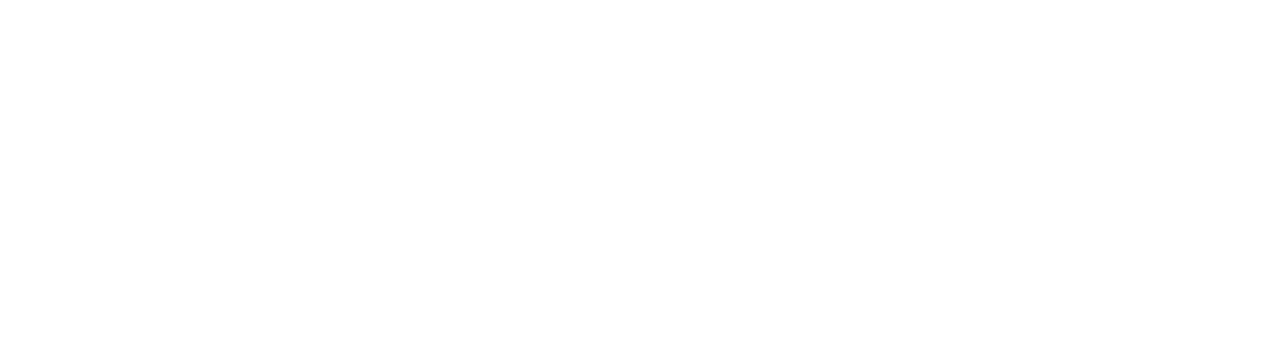
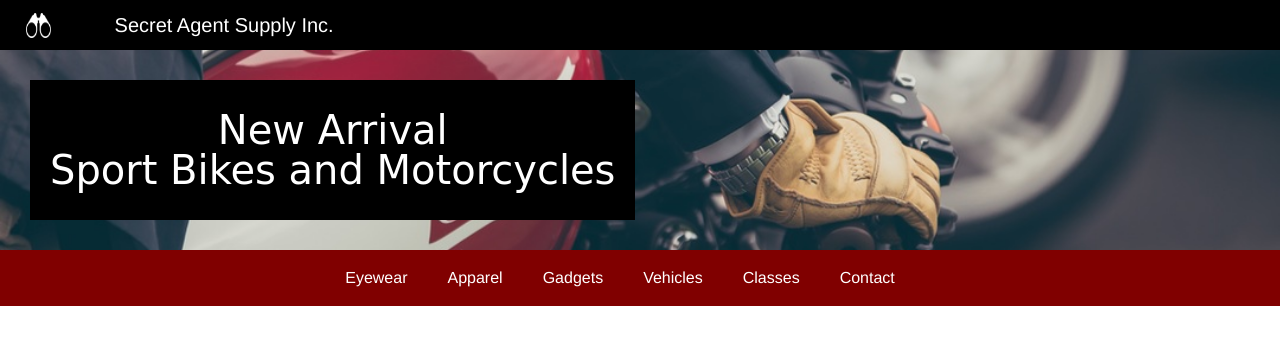
Before and after one commit to jalesco/SecretAgentTool, a plain HTML site: page index.html in a window 1280 px wide. Drawn offline with Linux system fonts and the light colour scheme.

Commit message:
Initial HTML layout

```diff
--- a/index.html
+++ b/index.html
@@ -2,9 +2,41 @@
 <html>
   <head>
     <meta charset="utf-8">
-    <title></title>
+    <link href="resources/css/reset.css" type="text/css" rel="stylesheet">
+    <link href="resources/css/style.css" type="text/css" rel="stylesheet">
+    <title>Secret Agent Supply Inc. </title>
   </head>
+
+
   <body>
+    <header>
+      <div class="logo">
+        <img src="resources/images/logo.png" alt="Binocular" />
+        <span> Secret Agent Supply Inc. </span>
+      </div>
+    </header>
+
+    <div class="banner-container">
+      <div class="announcement">
+        <div class="arrival">
+          <h4> New Arrival </h4>
+          <h1> Sport Bikes and Motorcycles </h1>
+        </div>
+      </div>
+    </div>
+
+    <nav>
+      <span> Eyewear </span>
+      <span> Apparel </span>
+      <span> Gadgets </span>
+      <span> Vehicles </span>
+      <span> Classes </span>
+      <span> Contact </span>
+    </nav>
+
+    <div class="catalog">
+
+    </div>
 
   </body>
 </html>
--- a/resources/css/style.css
+++ b/resources/css/style.css
@@ -0,0 +1,67 @@
+html, body {
+  font-family: Helvetica;
+  font-size: 16px;
+}
+
+/* Header styles  */
+header {
+  background-color: black;
+}
+
+.logo {
+  display: flex;
+  color: white;
+  align-items: center;
+  font-size: 1.25rem;
+  width: 100%;
+  height: 50px;
+}
+
+
+
+.logo img {
+  margin-right: 5%;
+  margin-left: 2%;
+  width: 25px;
+  height: 25px;
+}
+
+/* Banner Announcement */
+
+.banner-container {
+  display: flex;
+  background-image: url(../images/moto.jpeg);
+  background-repeat: no-repeat;
+  background-position: center;
+  background-size: cover;
+  height: 200px;
+  justify-content: flex-start;
+}
+
+
+
+.announcement {
+  display: flex;
+  background-color: black;
+  color: white;
+  justify-content: center;
+  text-align: center;
+  align-items: center;
+  font-size: 2.5rem;
+  font-family: cursive;
+  margin: 30px 0px 30px 30px;
+  padding: 0px 20px;
+}
+
+nav {
+  display: flex;
+  justify-content: center;
+  background-color: maroon;
+  color: white;
+}
+
+nav span {
+  padding-right: 40px;
+  margin-top: 20px;
+  margin-bottom: 20px;
+}
```
Also changed, not shown: resources/images/logo.png (added), resources/images/moto.jpeg (added).
